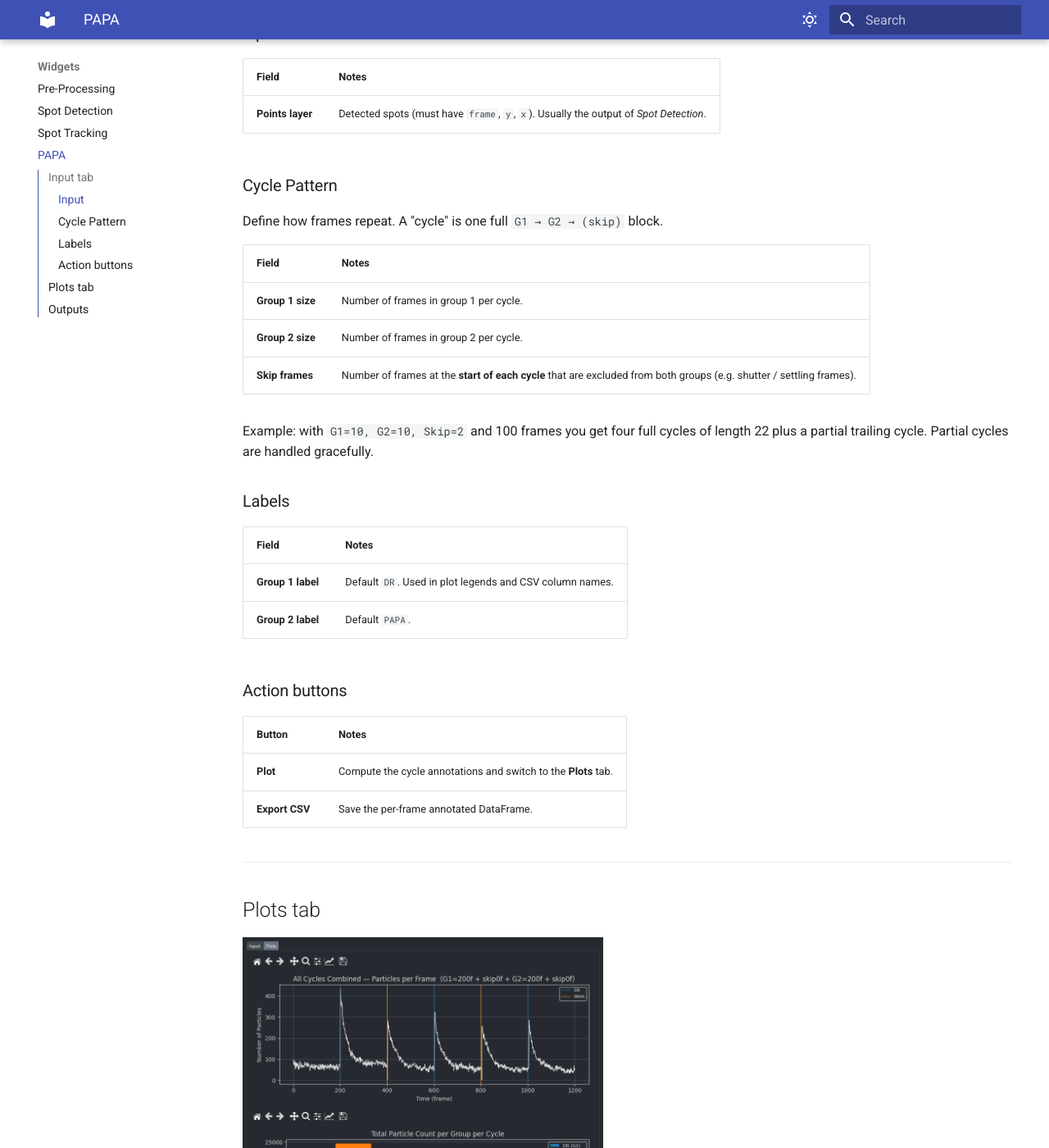
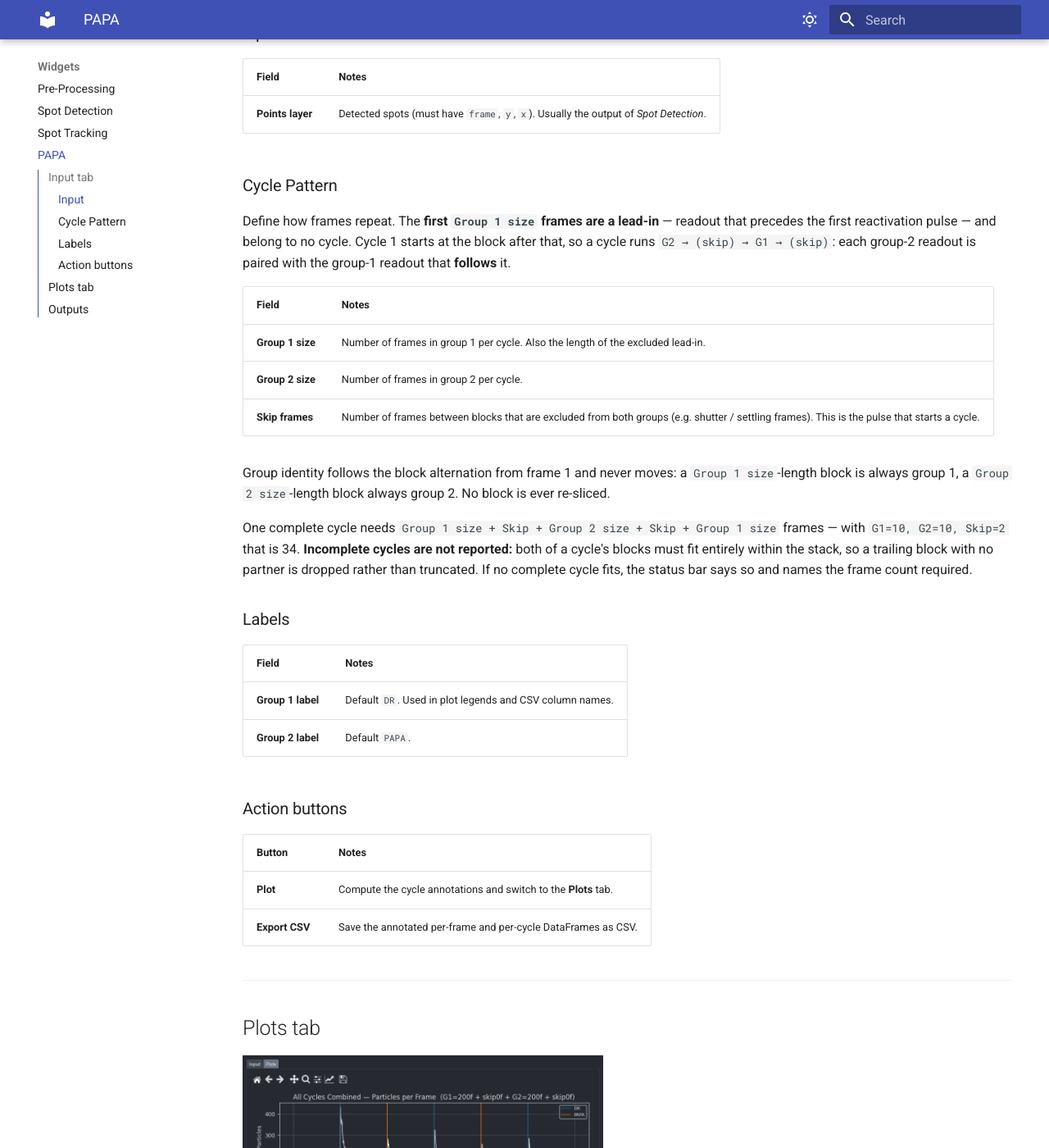
Before and after one commit to zeroth/spotiflow_2d_tracking, an MkDocs documentation site: the page built from documentation/docs/widgets/papa.md, in a window 1280 px wide and 1400 px high, scrolled down 1178 px. Shown: the whole window at 82% size. Built offline with MkDocs 1.6.1 and Material for MkDocs 9.7.7, drawn with Linux system fonts in a browser that asks for light colours; some of the changed text lies outside the part shown.

Commit message:
docs(papa): document the excluded lead-in and (G2, G1) cycles

```diff
--- a/documentation/docs/widgets/papa.md
+++ b/documentation/docs/widgets/papa.md
@@ -22,17 +22,28 @@
 
 ### Cycle Pattern
 
-Define how frames repeat. A "cycle" is one full `G1 → G2 → (skip)` block.
+Define how frames repeat. The **first `Group 1 size` frames are a lead-in** —
+readout that precedes the first reactivation pulse — and belong to no cycle.
+Cycle 1 starts at the block after that, so a cycle runs
+`G2 → (skip) → G1 → (skip)`: each group-2 readout is paired with the group-1
+readout that **follows** it.
 
 | Field | Notes |
 |---|---|
-| **Group 1 size** | Number of frames in group 1 per cycle. |
+| **Group 1 size** | Number of frames in group 1 per cycle. Also the length of the excluded lead-in. |
 | **Group 2 size** | Number of frames in group 2 per cycle. |
-| **Skip frames** | Number of frames at the **start of each cycle** that are excluded from both groups (e.g. shutter / settling frames). |
+| **Skip frames** | Number of frames between blocks that are excluded from both groups (e.g. shutter / settling frames). This is the pulse that starts a cycle. |
 
-Example: with `G1=10, G2=10, Skip=2` and 100 frames you get four full cycles
-of length 22 plus a partial trailing cycle. Partial cycles are handled
-gracefully.
+Group identity follows the block alternation from frame 1 and never moves: a
+`Group 1 size`-length block is always group 1, a `Group 2 size`-length block
+always group 2. No block is ever re-sliced.
+
+One complete cycle needs
+`Group 1 size + Skip + Group 2 size + Skip + Group 1 size` frames — with
+`G1=10, G2=10, Skip=2` that is 34. **Incomplete cycles are not reported:** both
+of a cycle's blocks must fit entirely within the stack, so a trailing block with
+no partner is dropped rather than truncated. If no complete cycle fits, the
+status bar says so and names the frame count required.
 
 ### Labels
 
@@ -46,7 +57,7 @@
 | Button | Notes |
 |---|---|
 | **Plot** | Compute the cycle annotations and switch to the **Plots** tab. |
-| **Export CSV** | Save the per-frame annotated DataFrame. |
+| **Export CSV** | Save the annotated per-frame and per-cycle DataFrames as CSV. |
 
 ---
 
@@ -57,8 +68,10 @@
 Four stacked figures, each with the matplotlib navigation toolbar:
 
 1. **Particles per frame** — line plot of detected particle count over the
-   entire experiment, with vertical separators marking cycle boundaries and
-   colored backgrounds for G1 / G2 / skip regions.
+   entire experiment. The excluded lead-in is shaded grey, G1 / G2 regions get
+   colored backgrounds, and vertical separators mark cycle boundaries. The
+   trace covers every frame, so lead-in and skip data stay visible even though
+   they belong to no cycle.
 2. **Total counts per group per cycle** — bar chart, G1 and G2 side-by-side
    for every cycle.
 3. **G1 / G2 ratio** per cycle.
@@ -70,6 +83,6 @@
 
 | Output | Type |
 |---|---|
-| **CSV export** | One row per frame with columns `frame`, `n_particles`, `cycle`, `group` (`G1` / `G2` / `skip`), and group labels. |
+| **CSV export** | `papa_per_frame.csv` — one row per frame with `frame`, `n_particles`, `cycle`, `group`; lead-in and skip frames carry an empty `cycle`/`group`. `papa_per_cycle.csv` — one row per complete cycle with per-group counts and both ratios. |
 
 PAPA does **not** add any new napari layers — it's a pure analysis widget.
```
Also changed, not shown: README.md.
